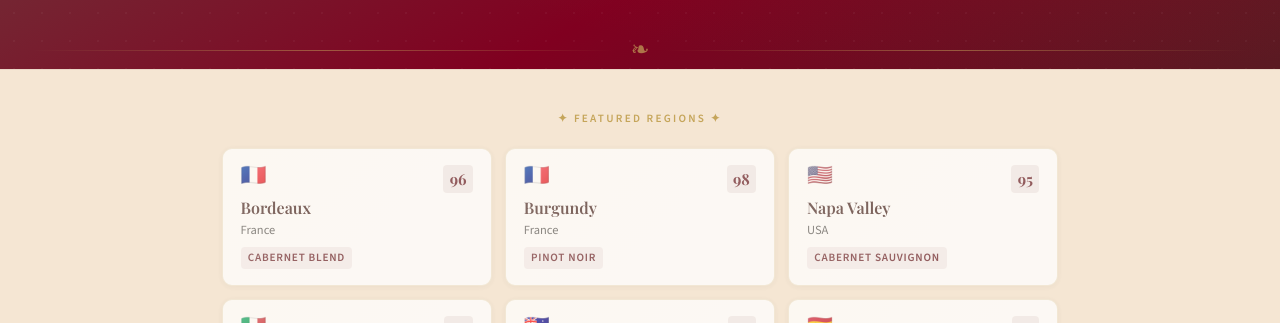
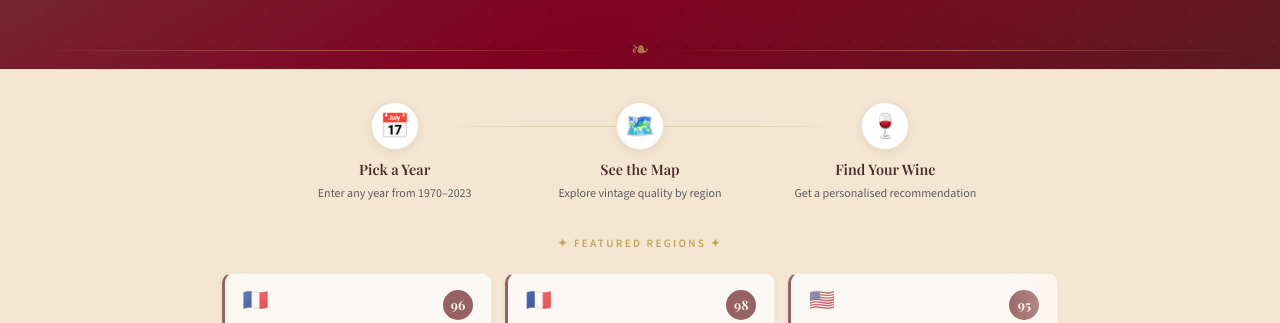
Before and after one commit to michaelpyon/VintageMap, a React (Vite) app in the folder frontend/: page / in a window 1280 px wide. Shown: the part 477-800 px from the top of the page. Built offline with nearby package versions, Linux system fonts and the light colour scheme; no server answers.

Commit message:
ui: cycle 2 — shimmer cards, wine-type color coding, How It Works steps, gold focus rings

```diff
--- a/frontend/src/App.css
+++ b/frontend/src/App.css
@@ -20,7 +20,7 @@
   overflow: hidden;
 }
 
-/* Subtle texture overlay */
+/* Subtle radial glow overlay */
 .hero::before {
   content: "";
   position: absolute;
@@ -116,7 +116,72 @@
   position: relative;
 }
 
-/* ── Map Placeholder (empty state) ───────────────── */
+/* ── How It Works ─────────────────────────────────── */
+.how-it-works {
+  display: flex;
+  justify-content: center;
+  gap: 0;
+  padding: 2rem 2rem 0;
+  max-width: 800px;
+  margin: 0 auto;
+  position: relative;
+}
+
+/* Connecting line between steps */
+.how-it-works::before {
+  content: "";
+  position: absolute;
+  top: 3.5rem;
+  left: calc(50% - 200px);
+  right: calc(50% - 200px);
+  height: 1px;
+  background: linear-gradient(90deg, transparent, rgba(197, 165, 90, 0.3) 20%, rgba(197, 165, 90, 0.3) 80%, transparent);
+  pointer-events: none;
+}
+
+.hiw-step {
+  display: flex;
+  flex-direction: column;
+  align-items: center;
+  gap: 0.5rem;
+  flex: 1;
+  text-align: center;
+  position: relative;
+  z-index: 1;
+}
+
+.hiw-icon {
+  font-size: 1.5rem;
+  width: 48px;
+  height: 48px;
+  display: flex;
+  align-items: center;
+  justify-content: center;
+  background: var(--white);
+  border: 1px solid rgba(197, 165, 90, 0.3);
+  border-radius: 50%;
+  box-shadow: 0 2px 8px rgba(74,44,42,0.1);
+}
+
+.hiw-body {
+  display: flex;
+  flex-direction: column;
+  gap: 0.15rem;
+}
+
+.hiw-title {
+  font-family: var(--font-heading);
+  font-size: 0.9rem;
+  font-weight: 600;
+  color: var(--oak);
+}
+
+.hiw-desc {
+  font-size: 0.75rem;
+  color: var(--slate);
+}
+
+/* ── Explore Placeholder (empty state) ───────────── */
 .explore-placeholder {
   width: 100%;
   background: var(--parchment);
@@ -125,7 +190,7 @@
 }
 
 .placeholder-top {
-  padding: 2.5rem 2rem 0;
+  padding: 2rem 2rem 0;
   max-width: 900px;
   margin: 0 auto;
 }
@@ -151,29 +216,57 @@
 
 .featured-region-card {
   background: var(--white);
-  border: 1px solid rgba(197, 165, 90, 0.25);
+  border: 1px solid rgba(197, 165, 90, 0.2);
+  border-left-width: 3px;
   border-radius: 10px;
   padding: 1rem 1.1rem;
   display: flex;
   flex-direction: column;
   gap: 0.2rem;
   box-shadow: 0 1px 6px rgba(74,44,42,0.07);
-  opacity: 0.75;
-  filter: blur(0.3px);
+  opacity: 0.72;
   position: relative;
   overflow: hidden;
-  transition: opacity 0.2s, filter 0.2s;
   cursor: default;
   pointer-events: none;
 }
 
-.featured-region-card::after {
+/* Shimmer animation for preview cards */
+@keyframes shimmer {
+  0% { transform: translateX(-100%); }
+  100% { transform: translateX(200%); }
+}
+
+.featured-region-card::before {
   content: "";
   position: absolute;
-  inset: 0;
-  background: linear-gradient(135deg, rgba(255,248,240,0.15) 0%, transparent 60%);
-  pointer-events: none;
+  top: 0;
+  left: 0;
+  width: 40%;
+  height: 100%;
+  background: linear-gradient(
+    90deg,
+    transparent 0%,
+    rgba(255, 248, 240, 0.35) 50%,
+    transparent 100%
+  );
+  animation: shimmer 2.5s ease-in-out infinite;
+  animation-delay: calc(var(--shimmer-delay, 0) * 0.4s);
 }
+
+/* nth-child delays for staggered shimmer */
+.featured-region-card:nth-child(1) { --shimmer-delay: 0; }
+.featured-region-card:nth-child(2) { --shimmer-delay: 1; }
+.featured-region-card:nth-child(3) { --shimmer-delay: 2; }
+.featured-region-card:nth-child(4) { --shimmer-delay: 3; }
+.featured-region-card:nth-child(5) { --shimmer-delay: 4; }
+.featured-region-card:nth-child(6) { --shimmer-delay: 5; }
+
+/* Wine type color coding — left border */
+.wine-type-red    { border-left-color: #722F37; }
+.wine-type-white  { border-left-color: #C8A96E; }
+.wine-type-rosé   { border-left-color: #E8936A; }
+.wine-type-sparkling { border-left-color: #9DB8C9; }
 
 .fr-header {
   display: flex;
@@ -187,15 +280,28 @@
   line-height: 1;
 }
 
+/* Score badge: circular, wine-red fill */
 .fr-score {
   font-family: var(--font-heading);
-  font-size: 0.95rem;
+  font-size: 0.82rem;
   font-weight: 700;
-  color: var(--wine-deep);
-  background: rgba(114,47,55,0.09);
-  padding: 0.1rem 0.4rem;
-  border-radius: 4px;
+  color: var(--cream);
+  background: var(--wine-deep);
+  width: 30px;
+  height: 30px;
+  border-radius: 50%;
+  display: flex;
+  align-items: center;
+  justify-content: center;
+  flex-shrink: 0;
+  line-height: 1;
 }
+
+/* Score badge per wine type */
+.wine-score-red      { background: #722F37; }
+.wine-score-white    { background: #a07840; color: var(--cream); }
+.wine-score-rosé     { background: #c26a50; }
+.wine-score-sparkling { background: #6a8ea8; }
 
 .fr-name {
   font-family: var(--font-heading);
@@ -210,36 +316,40 @@
   color: var(--slate);
 }
 
+/* Wine type color-coded style badge */
 .fr-style {
-  font-size: 0.7rem;
+  font-size: 0.68rem;
   text-transform: uppercase;
   letter-spacing: 0.07em;
   font-weight: 600;
-  color: var(--wine-deep);
-  background: rgba(114, 47, 55, 0.08);
   padding: 0.12rem 0.45rem;
   border-radius: 4px;
   width: fit-content;
   margin-top: 0.2rem;
 }
 
+.wine-badge-red     { color: #722F37; background: rgba(114,47,55,0.09); }
+.wine-badge-white   { color: #8a6520; background: rgba(200,169,110,0.15); }
+.wine-badge-rosé    { color: #b85a3a; background: rgba(232,147,106,0.15); }
+.wine-badge-sparkling { color: #4a7a96; background: rgba(157,184,201,0.2); }
+
 /* Center CTA in placeholder */
 .explore-placeholder-inner {
   text-align: center;
-  padding: 2rem 2rem 2.5rem;
+  padding: 1.75rem 2rem 2.25rem;
 }
 
 .explore-placeholder-icon {
-  font-size: 2.5rem;
+  font-size: 2.2rem;
   display: block;
-  margin-bottom: 0.6rem;
-  opacity: 0.5;
+  margin-bottom: 0.5rem;
+  opacity: 0.45;
 }
 
 .explore-placeholder-text {
   color: var(--slate);
-  font-size: 1rem;
-  max-width: 300px;
+  font-size: 0.95rem;
+  max-width: 280px;
   margin: 0 auto;
   font-style: italic;
 }
@@ -297,6 +407,9 @@
   .featured-regions-grid {
     grid-template-columns: repeat(2, 1fr);
   }
+  .how-it-works {
+    gap: 0.5rem;
+  }
 }
 
 @media (max-width: 600px) {
@@ -316,6 +429,9 @@
     grid-template-columns: repeat(2, 1fr);
     gap: 0.65rem;
   }
+  .how-it-works {
+    padding: 1.5rem 1rem 0;
+  }
 }
 
 @media (max-width: 420px) {
--- a/frontend/src/App.tsx
+++ b/frontend/src/App.tsx
@@ -6,13 +6,29 @@ import { fetchRegionsGeoJSON, fetchRecommendation } from "./api/client";
 import type { RecommendationResponse } from "./types";
 import "./App.css";
 
-const FEATURED_REGIONS = [
-  { name: "Bordeaux", flag: "🇫🇷", style: "Cabernet Blend", country: "France", score: 96 },
-  { name: "Burgundy", flag: "🇫🇷", style: "Pinot Noir", country: "France", score: 98 },
-  { name: "Napa Valley", flag: "🇺🇸", style: "Cabernet Sauvignon", country: "USA", score: 95 },
-  { name: "Tuscany", flag: "🇮🇹", style: "Sangiovese", country: "Italy", score: 94 },
-  { name: "Barossa Valley", flag: "🇦🇺", style: "Shiraz", country: "Australia", score: 93 },
-  { name: "Rioja", flag: "🇪🇸", style: "Tempranillo", country: "Spain", score: 91 },
+// Wine type categories for color coding
+type WineType = "red" | "white" | "rosé" | "sparkling";
+
+const FEATURED_REGIONS: {
+  name: string;
+  flag: string;
+  style: string;
+  country: string;
+  score: number;
+  type: WineType;
+}[] = [
+  { name: "Bordeaux", flag: "🇫🇷", style: "Cabernet Blend", country: "France", score: 96, type: "red" },
+  { name: "Burgundy", flag: "🇫🇷", style: "Pinot Noir", country: "France", score: 98, type: "red" },
+  { name: "Napa Valley", flag: "🇺🇸", style: "Cabernet Sauvignon", country: "USA", score: 95, type: "red" },
+  { name: "Tuscany", flag: "🇮🇹", style: "Sangiovese", country: "Italy", score: 94, type: "red" },
+  { name: "Barossa Valley", flag: "🇦🇺", style: "Shiraz", country: "Australia", score: 93, type: "red" },
+  { name: "Rioja", flag: "🇪🇸", style: "Tempranillo", country: "Spain", score: 91, type: "red" },
+];
+
+const HOW_IT_WORKS = [
+  { icon: "📅", step: "1", title: "Pick a Year", desc: "Enter any year from 1970–2023" },
+  { icon: "🗺️", step: "2", title: "See the Map", desc: "Explore vintage quality by region" },
+  { icon: "🍷", step: "3", title: "Find Your Wine", desc: "Get a personalised recommendation" },
 ];
 
 function App() {
@@ -23,7 +39,7 @@ function App() {
   const [error, setError] = useState<string | null>(null);
   const abortRef = useRef<AbortController | null>(null);
 
-  // Scroll to map when data loads — deterministic, no setTimeout
+  // Scroll to map when data loads
   useEffect(() => {
     if (geojson) {
       document.getElementById("map-section")?.scrollIntoView({ behavior: "smooth" });
@@ -31,7 +47,6 @@ function App() {
   }, [geojson]);
 
   const handleSubmit = useCallback(async (year: number, significance: string) => {
-    // Abort any in-flight request
     abortRef.current?.abort();
     const controller = new AbortController();
     abortRef.current = controller;
@@ -85,22 +100,40 @@ function App() {
         </section>
       ) : (
         <section id="map-section" className="explore-placeholder">
+          {/* How It Works */}
+          <div className="how-it-works">
+            {HOW_IT_WORKS.map((step) => (
+              <div key={step.step} className="hiw-step">
+                <div className="hiw-icon">{step.icon}</div>
+                <div className="hiw-body">
+                  <span className="hiw-title">{step.title}</span>
+                  <span className="hiw-desc">{step.desc}</span>
+                </div>
+              </div>
+            ))}
+          </div>
+
+          {/* Featured regions preview */}
           <div className="placeholder-top">
             <p className="placeholder-label">✦ Featured Regions ✦</p>
             <div className="featured-regions-grid">
               {FEATURED_REGIONS.map((r) => (
-                <div key={r.name} className="featured-region-card">
+                <div
+                  key={r.name}
+                  className={`featured-region-card wine-type-${r.type}`}
+                >
                   <div className="fr-header">
                     <span className="fr-flag">{r.flag}</span>
-                    <span className="fr-score">{r.score}</span>
+                    <span className={`fr-score wine-score-${r.type}`}>{r.score}</span>
                   </div>
                   <span className="fr-name">{r.name}</span>
                   <span className="fr-country">{r.country}</span>
-                  <span className="fr-style">{r.style}</span>
+                  <span className={`fr-style wine-badge-${r.type}`}>{r.style}</span>
                 </div>
               ))}
             </div>
           </div>
+
           <div className="explore-placeholder-inner">
             <span className="explore-placeholder-icon">🍷</span>
             <p className="explore-placeholder-text">
--- a/frontend/src/components/DateInput/DateInput.css
+++ b/frontend/src/components/DateInput/DateInput.css
@@ -49,6 +49,7 @@
   outline: none;
   border-color: var(--gold);
   background: rgba(255, 255, 255, 0.18);
+  box-shadow: 0 0 0 3px rgba(197, 165, 90, 0.2), 0 2px 8px rgba(0,0,0,0.1);
 }
 
 .field select option {
```
Also changed, not shown: 5 other files (tests, documents, lock files or other folders).
